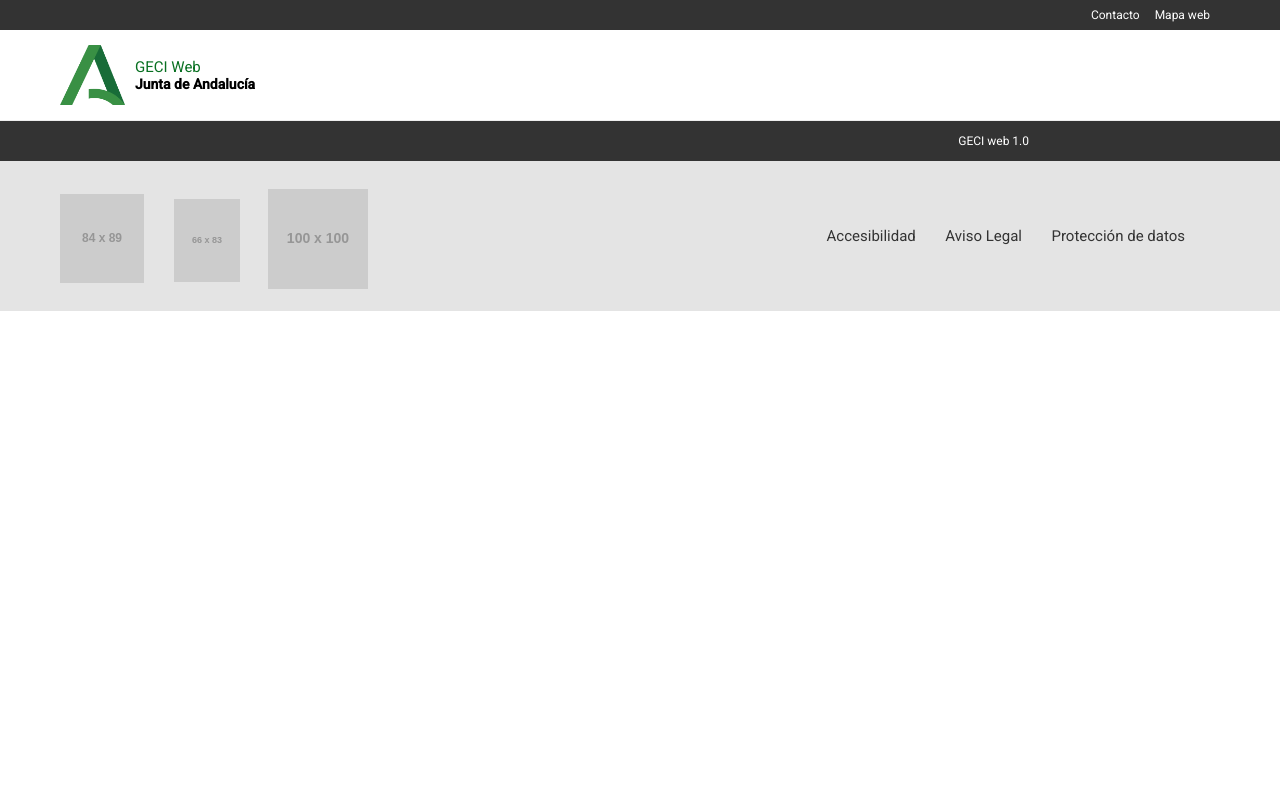
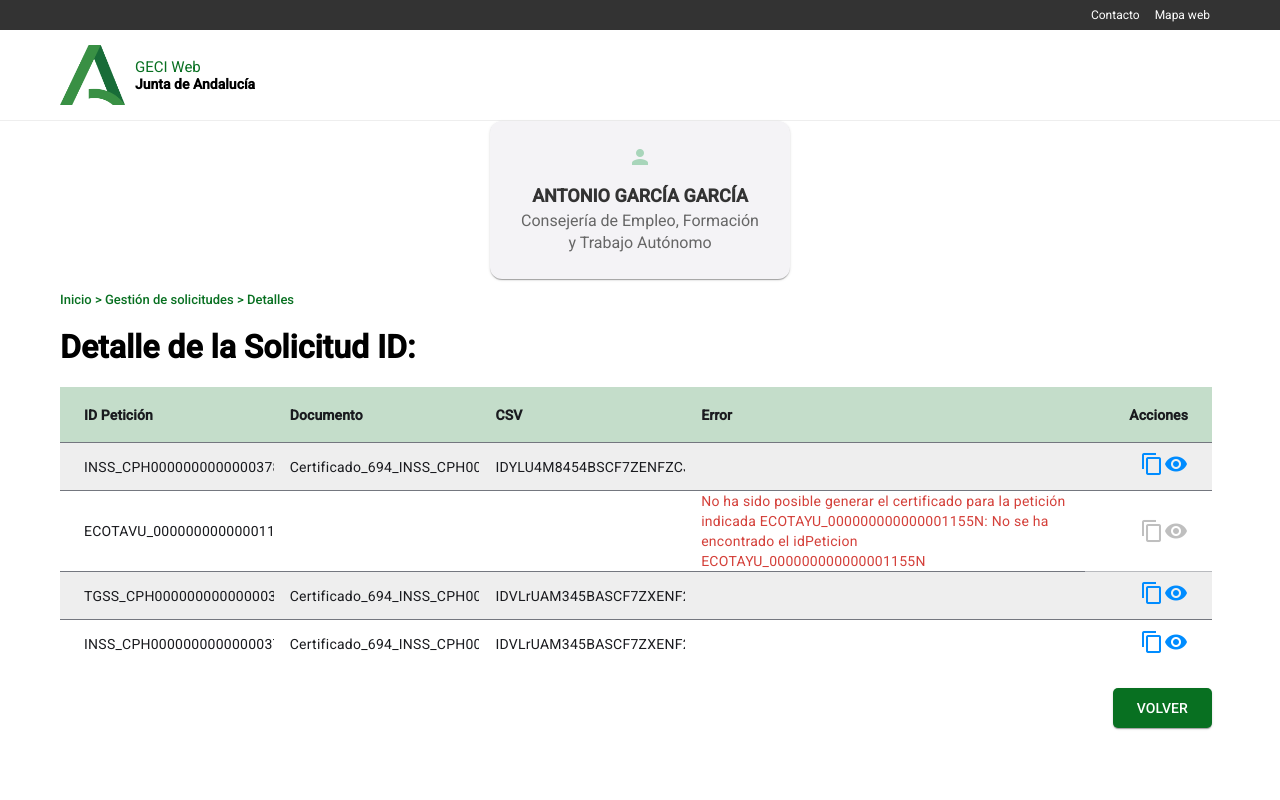
Before and after one commit to Lorenzob05/GECI, an Angular app in the folder GECI/: page /detalles in a window 1280 px wide. Before the commit this address led to /. Shown: the top 800 px of the page. Built offline with nearby package versions, Linux system fonts and the light colour scheme.

Commit message:
Empezar heder con login

```diff
--- a/GECI/src/app/app.component.html
+++ b/GECI/src/app/app.component.html
@@ -1,3 +1,3 @@
-<app-header-without-login></app-header-without-login>
+<app-header></app-header>
 <router-outlet />
 <app-footer></app-footer>
--- a/GECI/src/app/app.component.ts
+++ b/GECI/src/app/app.component.ts
@@ -2,11 +2,12 @@ import { Component } from '@angular/core';
 import { RouterOutlet } from '@angular/router';
 import { HeaderWithoutLoginComponent } from "./components/header-without-login/header-without-login.component";
 import { FooterComponent } from "./components/footer/footer.component";
+import { HeaderComponent } from "./components/header/header.component";
 
 @Component({
   selector: 'app-root',
   standalone: true,
-  imports: [RouterOutlet, HeaderWithoutLoginComponent, FooterComponent],
+  imports: [RouterOutlet, HeaderWithoutLoginComponent, FooterComponent, HeaderComponent],
   templateUrl: './app.component.html',
   styleUrl: './app.component.css'
 })
--- a/GECI/src/app/app.routes.ts
+++ b/GECI/src/app/app.routes.ts
@@ -3,7 +3,7 @@ import path from 'node:path';
 
 export const routes: Routes = [
   {
-    path: '',
+    path: 'detalles',
     loadComponent: () => import('./pages/detail-page/detail-page.component'),
   },
 ];
--- a/GECI/src/app/components/header-without-login/header-without-login.component.ts
+++ b/GECI/src/app/components/header-without-login/header-without-login.component.ts
@@ -1,11 +1,8 @@
 import { Component } from '@angular/core';
-import { MatCardModule } from '@angular/material/card';
-import { MatToolbarModule } from '@angular/material/toolbar';
-import { MatButtonModule } from '@angular/material/button';
 @Component({
   selector: 'app-header-without-login',
   standalone: true,
-  imports: [MatCardModule, MatButtonModule, MatToolbarModule],
+  imports: [],
   templateUrl: './header-without-login.component.html',
   styleUrl: './header-without-login.component.css'
 })
--- /dev/null
+++ b/GECI/src/app/components/header/header.component.css
@@ -0,0 +1,76 @@
+.header{
+  border-bottom: 1px solid #EEEEEE;
+}
+
+.header-topbar {
+  height: 30px;
+  background-color: #333333;
+  font-size: 12px;
+  color: #ffffff;
+  display: flex;
+  justify-content: flex-end;
+  align-items: center;
+  padding-right: 70px;
+  gap: 15px;
+}
+
+.header-topbar p {
+  margin: 0;
+  cursor: pointer;
+}
+
+
+.header-card{
+  background-color: #ffffff;
+  padding: 10px;
+  width: 100%;
+}
+
+.header-content{
+  display: flex;
+  align-items: center;
+}
+
+.logo{
+  height: 60px;
+  width: 65px;
+  margin: 15px 10px 15px 60px
+}
+
+.text-content .title{
+  font-size: 15px;
+  color: #087021;
+  margin: 0;
+}
+
+.text-content .subtitle{
+  margin: 0;
+  font-weight: bold;
+  font-size: 14px;;
+  color: #000000;
+}
+
+.user-card {
+  text-align: center;
+  padding: 24px;
+  width: 300px;
+  margin: auto;
+}
+
+.user-icon mat-icon {
+  color: #A8D5BA; /* tono verde suave similar al de la imagen */
+}
+
+.user-name {
+  font-weight: bold;
+  font-size: 18px;
+  margin-top: 12px;
+  color: #333;
+}
+
+.user-title {
+  color: #666;
+  font-size: 16px;
+  margin-top: 4px;
+  line-height: 1.4;
+}
--- /dev/null
+++ b/GECI/src/app/components/header/header.component.html
@@ -0,0 +1,23 @@
+<div class="header">
+  <div class="header-topbar">
+    <p>Contacto</p>
+    <p>Mapa web</p>
+  </div>
+
+  <div class="header-content">
+    <img src="assets/images/logo.png" alt="Logo Junta Andalucia" class="logo">
+    <div class="text-content">
+      <p class="title">GECI Web</p>
+      <p class="subtitle">Junta de Andalucía</p>
+    </div>
+
+
+  </div>
+</div>
+<mat-card class="user-card">
+      <div class="user-icon">
+        <mat-icon>person</mat-icon>
+      </div>
+      <div class="user-name">ANTONIO GARCÍA GARCÍA</div>
+      <div class="user-title">Consejería de Empleo, Formación <br> y Trabajo Autónomo</div>
+    </mat-card>
--- a/GECI/src/app/pages/detail-page/detail-page.component.css
+++ b/GECI/src/app/pages/detail-page/detail-page.component.css
@@ -1,12 +1,12 @@
 .body{
   margin-left: 60px;
   width: 90%;
+  height: 65%;
   margin-bottom: 30px;
 }
 
 
 .breadcrumb{
-
   margin-top: 10px;
 }
 
@@ -18,7 +18,6 @@
 }
 
 .title{
-
   margin-top: 20px;
 }
 
@@ -26,11 +25,9 @@
   align-items: center;
   margin-top: 20px;
 }
-.full-width-table {
-  width: 100%;
-}
 
 mat-header-cell {
+  font-size: 14px;
   font-weight: bold;
 }
 
@@ -69,6 +66,20 @@ mat-icon{
   color: #008CFF;
 }
 
+mat-icon:hover{
+  color: #006fca;
+}
+
+.disabled-actions {
+  opacity: 0.5;
+  pointer-events: none;
+}
+
+.disabled-icon {
+  color: gray;
+}
+
+
 .volver-btn {
   margin-top: 20px;
   text-align: right;
@@ -80,6 +91,11 @@ button.volver {
   color: white;
 }
 
+button.volver:hover {
+  background-color: #0B4C1A;
+  transition: all 0.3s ease-in-out;
+}
+
 
 mat-row:nth-child(even) {
   background-color: #EEEEEE;
--- a/GECI/src/app/pages/detail-page/detail-page.component.html
+++ b/GECI/src/app/pages/detail-page/detail-page.component.html
@@ -6,6 +6,10 @@
   </div>
 
   <h1 class="title">Detalle de la Solicitud ID:</h1>
+
+  @if (dataSource.length == 0) {
+    <mat-spinner></mat-spinner>
+  }@else {
 
   <div class="table">
 
@@ -41,20 +45,26 @@
       <!-- Acciones -->
       <ng-container matColumnDef="actions">
         <mat-header-cell *matHeaderCellDef class="actions-column"> Acciones </mat-header-cell>
-        <mat-cell *matCellDef="let element" class="actions-column">
-          <mat-icon>content_copy</mat-icon>
-          <mat-icon>visibility</mat-icon>
+        <mat-cell *matCellDef="let element" class="actions-column" [ngClass]="{ 'disabled-actions': element.error }">
+          <a *ngIf="!element.error" href="#" title="Copiar CSV"><mat-icon>content_copy</mat-icon></a>
+          <a *ngIf="!element.error" href="#" title="Ver HSV"><mat-icon>visibility</mat-icon></a>
+
+          <!-- Iconos deshabilitados (opcional) -->
+          <mat-icon *ngIf="element.error" class="disabled-icon">content_copy</mat-icon>
+          <mat-icon *ngIf="element.error" class="disabled-icon">visibility</mat-icon>
         </mat-cell>
       </ng-container>
+
 
 
       <mat-header-row *matHeaderRowDef="displayedColumns"></mat-header-row>
       <mat-row *matRowDef="let row; columns: displayedColumns;"></mat-row>
     </mat-table>
 
-    <div class="volver-btn">
-      <button mat-raised-button color="primary" class="volver">VOLVER</button>
+    <div class="volver-btn" >
+      <button mat-raised-button color="primary" class="volver" >VOLVER</button>
     </div>
 
   </div>
+}
 </div>
--- a/GECI/src/custom-theme.scss
+++ b/GECI/src/custom-theme.scss
@@ -3,6 +3,8 @@
 // For more information: https://material.angular.io/guide/theming
 @use '@angular/material' as mat;
 // Plus imports for other components in your app.
+
+// Customize the entire app. Change :root to your selector if you want to scope the styles.
 
 // Include the common styles for Angular Material. We include this here so that you only
 // have to load a single css file for Angular Material in your app.
@@ -28,6 +30,11 @@ $GECI-theme: mat.define-theme((
         @include mat.all-component-themes($GECI-theme);
       }
 
+      :root {
+        @include mat.progress-spinner-overrides((
+          active-indicator-color: #087021,
+        ));
+      }
 // Comment out the line below if you want to use the pre-defined typography utility classes.
 // For more information: https://material.angular.io/guide/typography#using-typography-styles-in-your-application.
 // @include mat.typography-hierarchy($GECI-theme);
```
Also changed, not shown: GECI/src/app/components/header/header.component.ts (added, +14 -0 lines), GECI/src/app/pages/detail-page/detail-page.component.ts (+6 -2 lines), 1 other file (tests, documents, lock files or other folders). Lines whose indentation alone changed are shown as unchanged.
